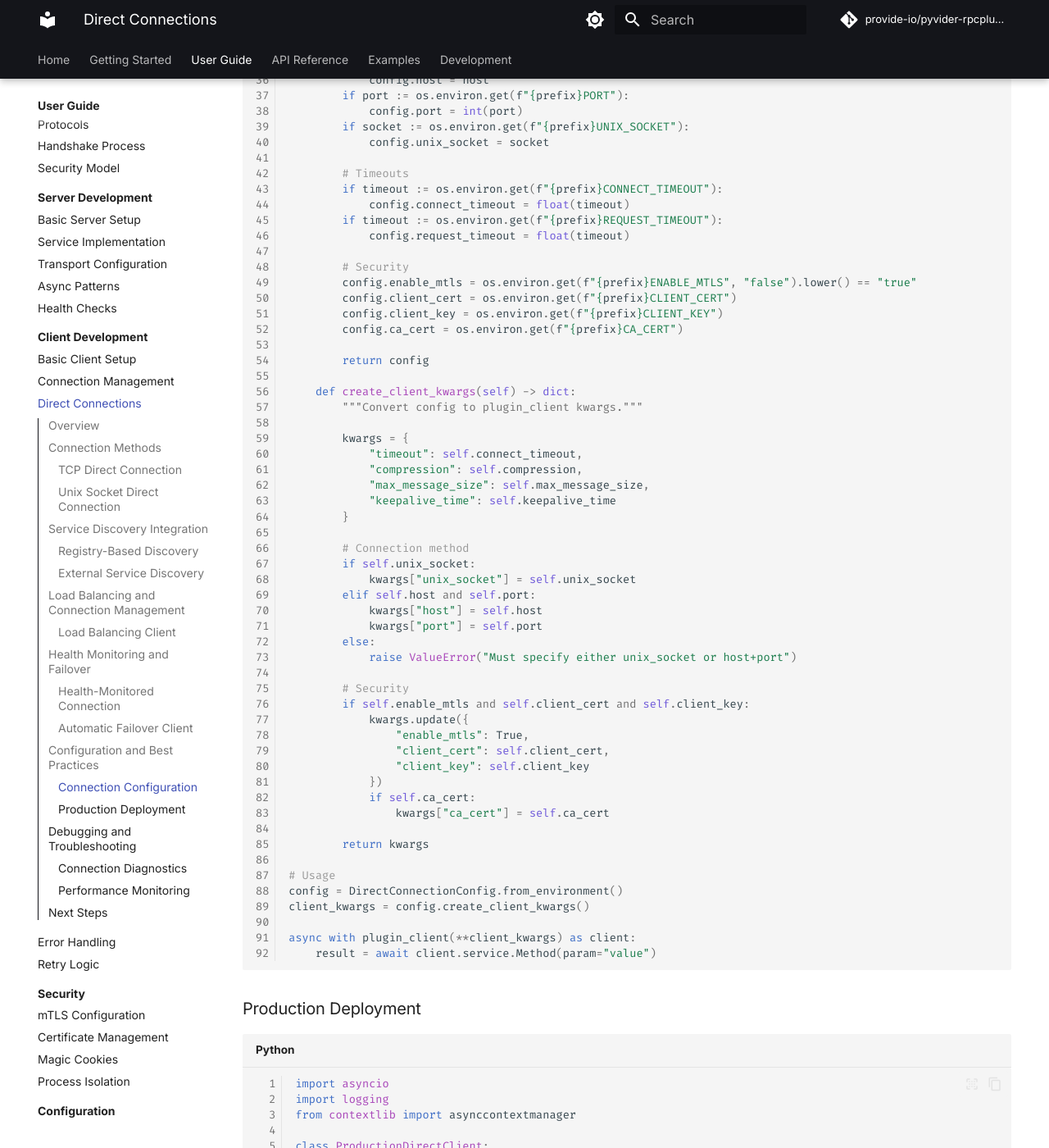
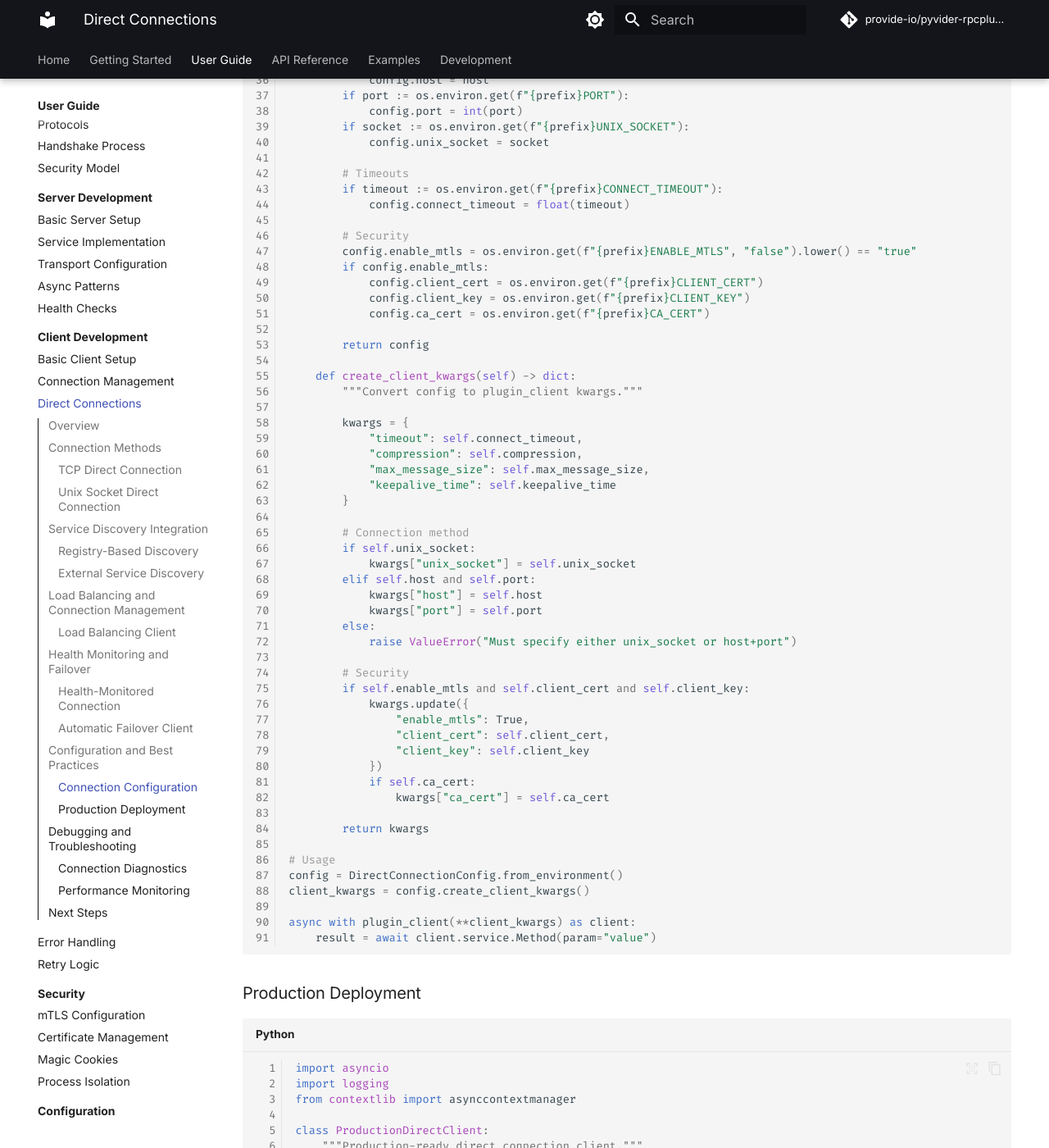
Before and after one commit to provide-io/pyvider-rpcplugin, an MkDocs documentation site: the page built from docs/guide/client/direct-connections.md, in a window 1280 px wide and 1400 px high, scrolled down 12728 px. Shown: the whole window at 82% size. Built offline with MkDocs 1.6.1 and Material for MkDocs 9.7.7, drawn with Linux system fonts in a browser that asks for light colours; comment, search, counter and statistics services are not loaded; the version menu is left out.

Commit message:
🔼⚙️ [skip ci] auto-commit

```diff
--- a/docs/guide/client/direct-connections.md
+++ b/docs/guide/client/direct-connections.md
@@ -636,14 +636,13 @@ class DirectConnectionConfig:
         # Timeouts
         if timeout := os.environ.get(f"{prefix}CONNECT_TIMEOUT"):
             config.connect_timeout = float(timeout)
-        if timeout := os.environ.get(f"{prefix}REQUEST_TIMEOUT"):
-            config.request_timeout = float(timeout)
 
         # Security
         config.enable_mtls = os.environ.get(f"{prefix}ENABLE_MTLS", "false").lower() == "true"
-        config.client_cert = os.environ.get(f"{prefix}CLIENT_CERT")
-        config.client_key = os.environ.get(f"{prefix}CLIENT_KEY")
-        config.ca_cert = os.environ.get(f"{prefix}CA_CERT")
+        if config.enable_mtls:
+            config.client_cert = os.environ.get(f"{prefix}CLIENT_CERT")
+            config.client_key = os.environ.get(f"{prefix}CLIENT_KEY")
+            config.ca_cert = os.environ.get(f"{prefix}CA_CERT")
 
         return config
 
```
